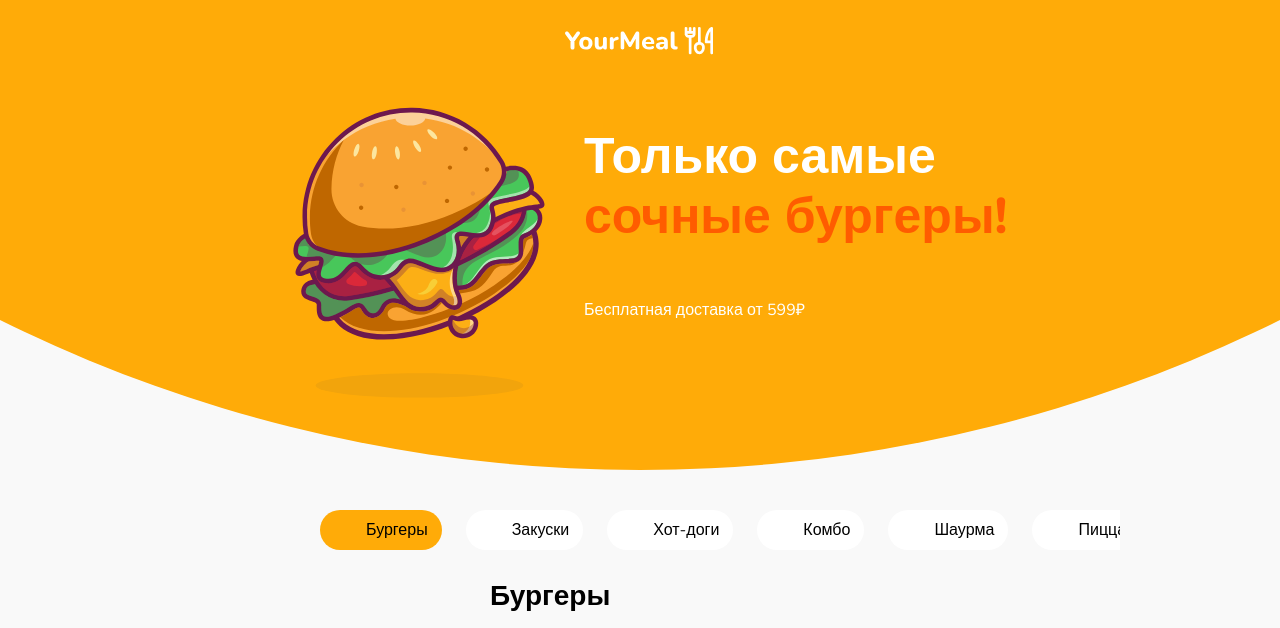
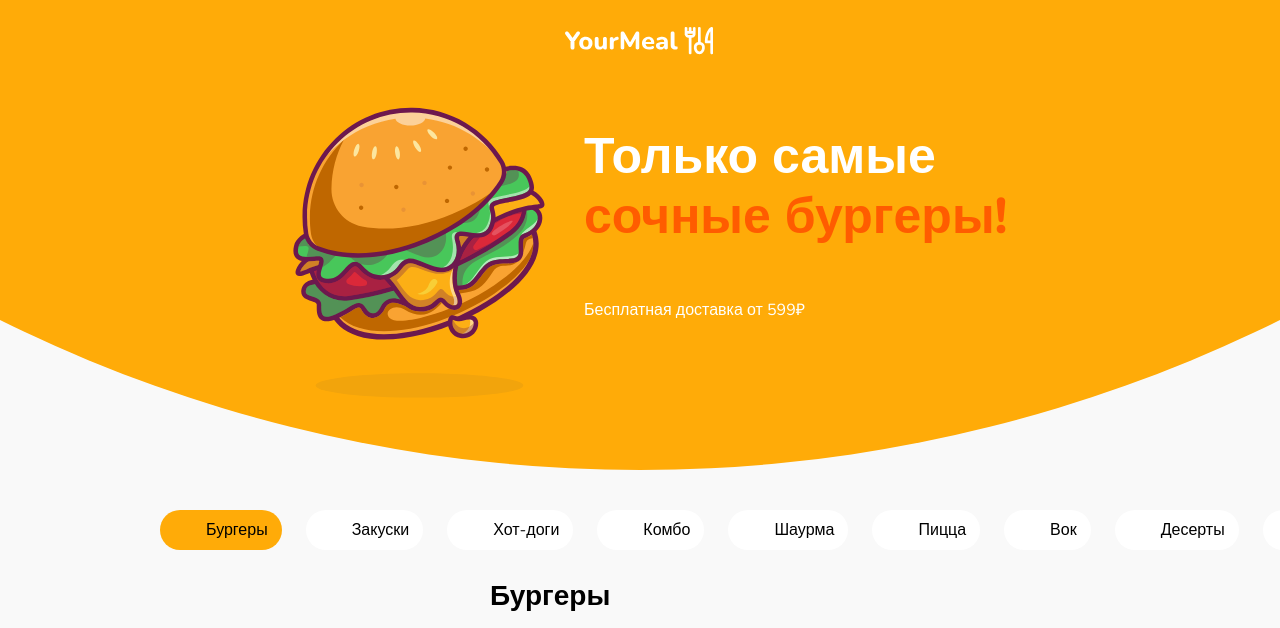
Before and after one commit to Anastasia200407/YourMeal, a plain HTML site: page index.html in a window 1280 px wide. Shown: the top 628 px of the page. Drawn offline with nearby package versions, Linux system fonts and the light colour scheme.

Commit message:
Update navigation.css

```diff
--- a/css/navigation.css
+++ b/css/navigation.css
@@ -2,7 +2,7 @@
   margin-bottom: 30px;
 }
 
-.navigation_container {
+.navigation__container {
   padding: 0;
   min-width: 100vw;
 }
```
